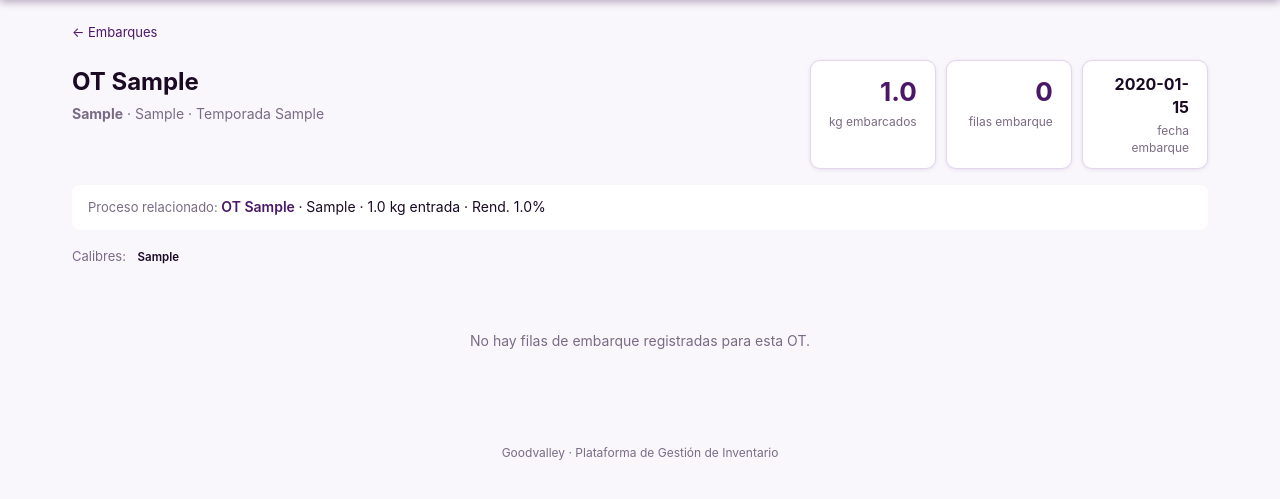
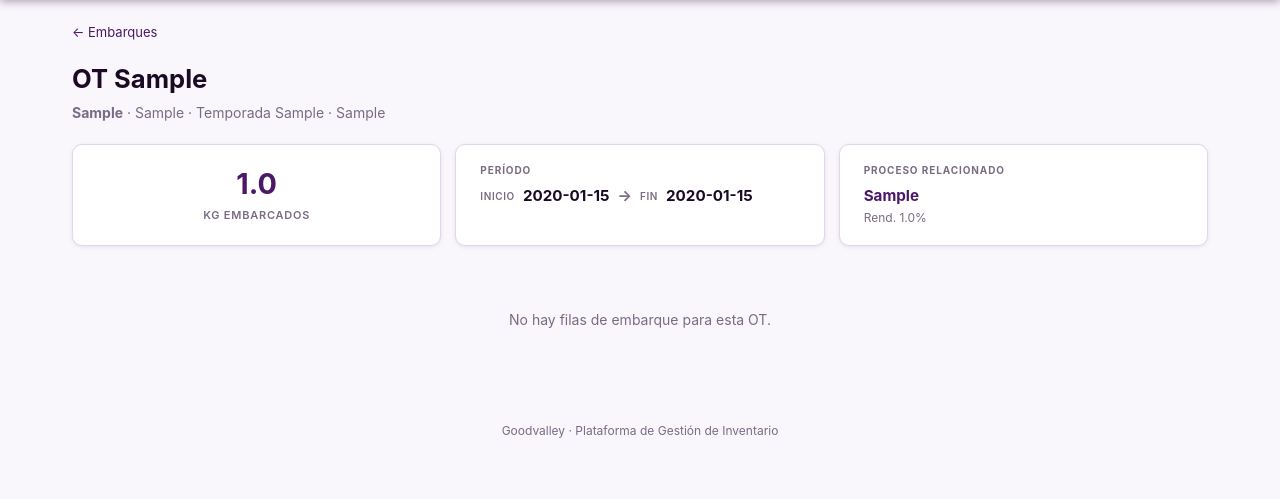
Before and after one commit to holscherp/Goodvalley, a Flask app: a page that uses templates/orden_de_venta_detail.html in a window 1280 px wide. Shown: the part 58-557 px from the top of the page. Run offline with Flask 3, Linux system fonts and the light colour scheme; tables that the repository leaves empty hold one stand-in row (values such as "Sample post").

Commit message:
Fix Residuos/Período cards; group Embarques sub-OTs; clean list columns
proceso_detail:
- Residuos always shows all 3 items (Carozo, Descarte, Contramuestra)
  with — when value is zero/null — no longer disappears per sub-OT
- Período is now a single line: INICIO date → FIN date

ordenes_de_venta (Embarques list):
- Sub-OTs (790-0002-1, 790-0002-2) grouped under base OT with N-líneas badge
- Removed Tipo Proceso, Temporada, Calibres columns (visible on detail page)
- Fixed KG Embarcados header card overflow (smaller font, wider padding)
- Capitalized ÓRDENES and KG EMBARCADOS labels

orden_de_venta_detail:
- Sub-OT tab selector (same pattern as proceso_detail)
- Direct sub-OT URLs redirect to base OT

Co-Authored-By: Claude Sonnet 4.6 <noreply@anthropic.com>

```diff
--- a/app.py
+++ b/app.py
@@ -1798,26 +1798,70 @@ def create_app():
                                sub_procs=sub_procs,
                                movimientos_by_ot=movimientos_by_ot)
 
-    # ── Órdenes de Venta (from Histórico) ────────────────────────────────────
+    # ── Órdenes de Venta / Embarques (from Histórico) ────────────────────────
 
     @app.route('/ordenes-de-venta')
     def list_ordenes_de_venta():
         from models import OrdenDeVenta
+        from collections import OrderedDict
         ordenes = OrdenDeVenta.query.order_by(OrdenDeVenta.fecha_primer_embarque.desc().nullslast()).all()
         last_imported = ordenes[0].imported_at if ordenes else None
-        return render_template('ordenes_de_venta.html', ordenes=ordenes, last_imported=last_imported)
+
+        # Group sub-OTs under their base OT
+        groups = OrderedDict()
+        for o in ordenes:
+            groups.setdefault(_ot_base(o.ot), []).append(o)
+
+        display_rows = []
+        for base_ot, ords in groups.items():
+            kg = sum(o.kg_embarcado or 0 for o in ords) or None
+            fechas_p = [o.fecha_primer_embarque for o in ords if o.fecha_primer_embarque]
+            fechas_u = [o.fecha_ultimo_embarque for o in ords if o.fecha_ultimo_embarque]
+            proceso = next((o.proceso for o in ords if o.proceso), None)
+            display_rows.append({
+                'base_ot':               base_ot,
+                'ords':                  ords,
+                'n_lineas':              len(ords),
+                'cliente':               ords[0].cliente,
+                'kg_embarcado':          kg,
+                'fecha_primer_embarque': min(fechas_p) if fechas_p else None,
+                'fecha_ultimo_embarque': max(fechas_u) if fechas_u else None,
+                'proceso':               proceso,
+            })
+
+        return render_template('ordenes_de_venta.html',
+                               display_rows=display_rows,
+                               last_imported=last_imported,
+                               total_ordenes=len(display_rows),
+                               total_kg=sum(r['kg_embarcado'] or 0 for r in display_rows))
 
     @app.route('/ordenes-de-venta/<path:ot>')
     def orden_de_venta_detail(ot):
         from models import OrdenDeVenta, HistoricoMovimiento
-        orden = OrdenDeVenta.query.filter_by(ot=ot).first_or_404()
-        embarques = (
-            HistoricoMovimiento.query
-            .filter_by(ot=ot, movimiento='EMBARQUE')
-            .order_by(HistoricoMovimiento.fecha)
-            .all()
-        )
-        return render_template('orden_de_venta_detail.html', orden=orden, embarques=embarques)
+        from flask import redirect, abort
+
+        base = _ot_base(ot)
+        if base != ot:
+            return redirect(url_for('orden_de_venta_detail', ot=base))
+
+        all_ords = OrdenDeVenta.query.order_by(OrdenDeVenta.ot).all()
+        sub_ords = [o for o in all_ords if _ot_base(o.ot) == base]
+        if not sub_ords:
+            abort(404)
+
+        embarques_by_ot = {}
+        for o in sub_ords:
+            embarques_by_ot[o.ot] = (
+                HistoricoMovimiento.query
+                .filter_by(ot=o.ot, movimiento='EMBARQUE')
+                .order_by(HistoricoMovimiento.fecha)
+                .all()
+            )
+
+        return render_template('orden_de_venta_detail.html',
+                               base_ot=base,
+                               sub_ords=sub_ords,
+                               embarques_by_ot=embarques_by_ot)
 
     # ── Import Histórico ──────────────────────────────────────────────────────
 
--- a/templates/orden_de_venta_detail.html
+++ b/templates/orden_de_venta_detail.html
@@ -1,66 +1,79 @@
 {% extends 'base.html' %}
-{% block title %}{{ orden.ot }} · Embarques · Goodvalley{% endblock %}
+{% block title %}OT {{ base_ot }} · Embarques · Goodvalley{% endblock %}
 
 {% block content %}
 <div style="margin-bottom:18px">
   <a href="{{ url_for('list_ordenes_de_venta') }}" style="color:var(--purple);font-size:13px">← Embarques</a>
 </div>
 
-<div class="row-between" style="align-items:flex-start;flex-wrap:wrap;gap:16px">
-  <div>
-    <h1 style="font-size:1.5rem;margin-bottom:4px">OT {{ orden.ot }}</h1>
-    <p class="muted" style="margin:0">
-      {% if orden.cliente %}<strong>{{ orden.cliente }}</strong>{% endif %}
-      {% if orden.tipoproceso %} · {{ orden.tipoproceso }}{% endif %}
-      {% if orden.temporada %} · Temporada {{ orden.temporada }}{% endif %}
-    </p>
-  </div>
-  <div class="cards" style="margin:0;gap:10px;flex-wrap:wrap">
-    <div class="card" style="min-width:0;padding:12px 18px;text-align:right">
-      <div class="big">{{ "{:,.1f}".format(orden.kg_embarcado) if orden.kg_embarcado else '—' }}</div>
-      <div class="lbl">kg embarcados</div>
-    </div>
-    <div class="card" style="min-width:0;padding:12px 18px;text-align:right">
-      <div class="big">{{ embarques|length }}</div>
-      <div class="lbl">filas embarque</div>
-    </div>
-    <div class="card" style="min-width:0;padding:12px 18px;text-align:right">
-      <div style="font-size:1rem;font-weight:700">{{ orden.fecha_embarque_str }}</div>
-      <div class="lbl">fecha embarque</div>
-    </div>
-  </div>
-</div>
+<h1 style="font-size:1.6rem;margin-bottom:6px">OT {{ base_ot }}</h1>
 
-<!-- Proceso link -->
-{% if orden.proceso %}
-<div style="margin:16px 0;padding:12px 16px;background:var(--card);border-radius:8px;border:1px solid var(--border)">
-  <span class="muted" style="font-size:13px">Proceso relacionado: </span>
-  <a href="{{ url_for('proceso_detail', ot=orden.proceso.ot) }}" style="color:var(--purple);font-weight:600">
-    OT {{ orden.proceso.ot }}
-  </a>
-  {% if orden.proceso.tipoproceso %} · {{ orden.proceso.tipoproceso }}{% endif %}
-  {% if orden.proceso.kg_entrada %}
-    · {{ "{:,.1f}".format(orden.proceso.kg_entrada) }} kg entrada
-  {% endif %}
-  {% if orden.proceso.rendimiento_str %}
-    · Rend. {{ orden.proceso.rendimiento_str }}
-  {% endif %}
-</div>
-{% endif %}
-
-<!-- Calibres summary -->
-{% if orden.calibres %}
-<div style="margin:12px 0">
-  <span class="muted" style="font-size:13px">Calibres: </span>
-  {% for cal in orden.calibres.split(',') %}
-    <span class="pill" style="margin-right:4px">{{ cal.strip() }}</span>
+{# ── Sub-OT tab selector ── #}
+{% if sub_ords|length > 1 %}
+<div style="display:flex;gap:6px;margin-bottom:20px;flex-wrap:wrap">
+  {% for o in sub_ords %}
+  <button class="sub-tab {% if loop.first %}active{% endif %}"
+          onclick="switchTab('{{ o.ot }}')"
+          id="tab-{{ o.ot }}"
+          style="padding:6px 16px;border-radius:20px;font-size:13px;font-weight:600;cursor:pointer;
+                 border:2px solid var(--purple);transition:.15s;
+                 background:{% if loop.first %}var(--purple){% else %}transparent{% endif %};
+                 color:{% if loop.first %}#fff{% else %}var(--purple){% endif %}">
+    {{ o.ot }}
+  </button>
   {% endfor %}
 </div>
 {% endif %}
 
-<!-- Embarque rows -->
+{# ── One section per sub-OT ── #}
+{% for o in sub_ords %}
+<div class="sub-panel" id="panel-{{ o.ot }}"
+     style="display:{% if loop.first %}block{% else %}none{% endif %}">
+
+  <p class="muted" style="margin:0 0 20px">
+    {% if o.cliente %}<strong>{{ o.cliente }}</strong>{% endif %}
+    {% if o.tipoproceso %} · {{ o.tipoproceso }}{% endif %}
+    {% if o.temporada %} · Temporada {{ o.temporada }}{% endif %}
+    {% if o.calibres %} · {{ o.calibres }}{% endif %}
+  </p>
+
+  {# Stats #}
+  <div style="display:flex;gap:14px;flex-wrap:wrap;margin-bottom:20px">
+    <div class="card" style="padding:18px 24px;text-align:center;flex:1;min-width:130px">
+      <div style="font-size:1.8rem;font-weight:700;color:var(--purple)">
+        {{ "{:,.1f}".format(o.kg_embarcado) if o.kg_embarcado else '—' }}
+      </div>
+      <div style="font-size:11px;color:var(--muted);text-transform:uppercase;letter-spacing:.07em;font-weight:600;margin-top:4px">KG Embarcados</div>
+    </div>
+    <div class="card" style="padding:18px 24px;flex:1;min-width:200px;white-space:nowrap">
+      <div style="font-size:10px;text-transform:uppercase;letter-spacing:.09em;color:var(--muted);font-weight:700;margin-bottom:8px">Período</div>
+      <div style="font-size:.95rem;font-weight:700;display:flex;align-items:center;gap:8px">
+        <span style="font-size:10px;color:var(--muted);text-transform:uppercase;letter-spacing:.06em;font-weight:600">Inicio</span>
+        {{ o.fecha_primer_embarque.strftime('%Y-%m-%d') if o.fecha_primer_embarque else '—' }}
+        <span style="color:var(--muted)">→</span>
+        <span style="font-size:10px;color:var(--muted);text-transform:uppercase;letter-spacing:.06em;font-weight:600">Fin</span>
+        {{ o.fecha_ultimo_embarque.strftime('%Y-%m-%d') if o.fecha_ultimo_embarque else '—' }}
+      </div>
+    </div>
+    {% if o.proceso %}
+    <div class="card" style="padding:18px 24px;flex:1;min-width:160px">
+      <div style="font-size:10px;text-transform:uppercase;letter-spacing:.09em;color:var(--muted);font-weight:700;margin-bottom:8px">Proceso Relacionado</div>
+      <a href="{{ url_for('proceso_detail', ot=o.proceso.ot) }}" style="color:var(--purple);font-weight:700;font-size:.95rem">
+        {{ o.proceso.ot }}
+      </a>
+      {% if o.proceso.rendimiento_pct is not none %}
+        <div style="font-size:12px;color:var(--muted);margin-top:2px">Rend. {{ o.proceso.rendimiento_str }}</div>
+      {% endif %}
+    </div>
+    {% endif %}
+  </div>
+
+  {# Embarque rows #}
+  {% set embarques = embarques_by_ot[o.ot] %}
   {% if embarques %}
-<h2 style="margin:24px 0 10px;font-size:1rem">Detalle de embarques ({{ embarques|length }})</h2>
+  <h2 style="font-size:.8rem;text-transform:uppercase;letter-spacing:.08em;color:var(--muted);margin:0 0 10px">
+    Detalle de embarques ({{ embarques|length }})
+  </h2>
   <table class="grid tight">
     <thead><tr>
       <th>Fecha</th>
@@ -100,7 +113,26 @@
   </table>
   {% else %}
   <div class="empty" style="margin-top:24px">
-  <p>No hay filas de embarque registradas para esta OT.</p>
+    <p>No hay filas de embarque para esta OT.</p>
   </div>
   {% endif %}
+
+</div>{# end sub-panel #}
+{% endfor %}
+
+{% if sub_ords|length > 1 %}
+<script>
+function switchTab(ot) {
+  document.querySelectorAll('.sub-panel').forEach(function(el) { el.style.display = 'none'; });
+  document.querySelectorAll('.sub-tab').forEach(function(btn) {
+    btn.style.background = 'transparent';
+    btn.style.color = 'var(--purple)';
+  });
+  document.getElementById('panel-' + ot).style.display = 'block';
+  var tab = document.getElementById('tab-' + ot);
+  tab.style.background = 'var(--purple)';
+  tab.style.color = '#fff';
+}
+</script>
+{% endif %}
 {% endblock %}
```
Also changed, not shown: templates/ordenes_de_venta.html (+27 -28 lines), templates/proceso_detail.html (+10 -20 lines). Lines whose indentation alone changed are shown as unchanged.
